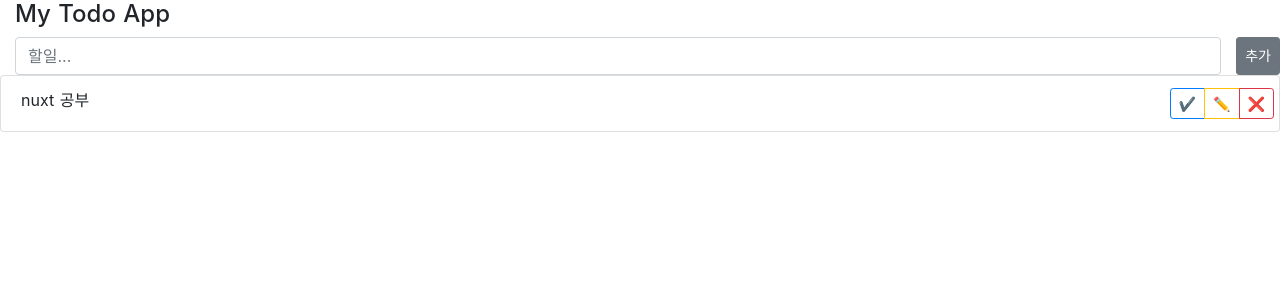
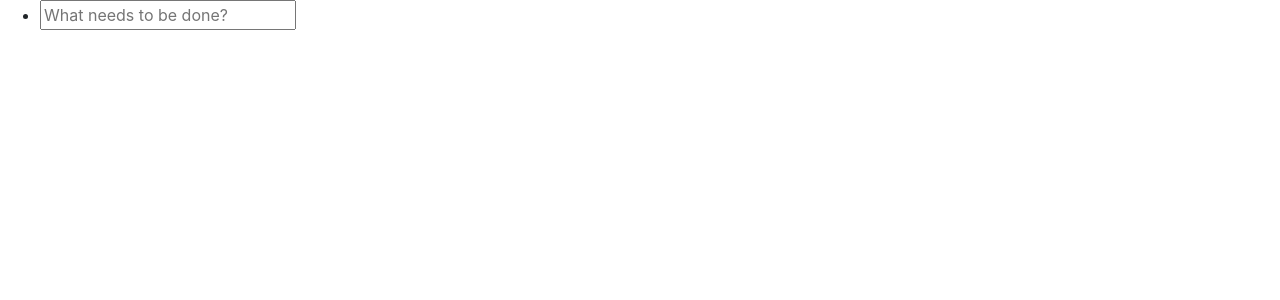
Before and after one commit to yunseop-kim/nuxt-todo, a Nuxt app: page / in a window 1280 px wide. Shown: the top 300 px of the page. Built offline with nearby package versions, Linux system fonts and the light colour scheme.

Commit message:
bootstrap 제거 및 vuex 적용

```diff
--- a/pages/index.vue
+++ b/pages/index.vue
@@ -1,100 +1,34 @@
 <template>
-  <b-container fluid>
-    <h4>My Todo App</h4>
-    <b-row>
-      <b-col>
-        <b-form-input :type="'text'" placeholder="할일..." v-model="context"></b-form-input>
-      </b-col>
-      <b-button :size="'sm'" @click="add">추가</b-button>
-    </b-row>
-    <b-row>
-      <b-list-group class="w-100">
-        <b-list-group-item v-for="todo in todoList" :key="todo.key">
-          <b-row>
-            <b-col>
-              <b-form-input v-if="editIndex === todo.idx" v-model="editContext"></b-form-input>
-              <span v-else :class="{'done-line': todo.isFinished}">{{todo.content}}</span>
-            </b-col>
-            <b-button-group>
-              <b-button :variant=" todo.isFinished ? 'primary' : 'outline-primary'" :size="'sm'" @click="checkTodo(todo.idx)">✔️</b-button>
-              <b-button :variant="'outline-warning'" :size="'sm'" @click="edit(todo.idx, todo.content)">✏️</b-button>
-              <b-button :variant="'outline-danger'" :size="'sm'" @click="remove(todo.idx)">❌</b-button>
-            </b-button-group>
-          </b-row>
-        </b-list-group-item>
-      </b-list-group>
-    </b-row>
-  </b-container>
+  <ul>
+    <li v-for="todo in todos" :key="todo.text">
+      <input type="checkbox" :checked="todo.done" @change="toggle(todo)">
+      <span :class="{ done: todo.done }">{{ todo.text }}</span>
+    </li>
+    <li><input placeholder="What needs to be done?" @keyup.enter="addTodo"></li>
+  </ul>
 </template>
 
 <script>
+import { mapMutations } from 'vuex'
+
 export default {
-  data() {
-    return {
-      editIndex: -1,
-      context: "",
-      editContext: "",
-      todoList: [
-        {
-          idx: 1,
-          isFinished: false,
-          content: "nuxt 공부",
-          key: this.makeid()
-        }
-      ]
-    };
+  computed: {
+    todos () { return this.$store.state.todos.list }
   },
   methods: {
-    add(e) {
-      if (this.context == "") return;
-      const idx = this.todoList.slice(-1)[0];
-      this.todoList.push({
-        idx,
-        isFinished: false,
-        content: this.context,
-        key: this.makeid()
-      });
-      this.context = "";
+    addTodo (e) {
+      this.$store.commit('todos/add', e.target.value)
+      e.target.value = ''
     },
-    edit(idx, context) {
-      if (this.editIndex === -1) {
-        this.editIndex = idx;
-        this.editContext = context;
-      } else {
-        const arrayIndex = this.findIndex(idx);
-        this.todoList[arrayIndex].content = this.editContext;
-        this.editIndex = -1;
-      }
-    },
-    remove(idx) {
-      const index = this.findIndex(idx);
-      if (index > -1) this.todoList.splice(index, 1);
-    },
-    checkTodo(idx) {
-      // const result = JSON.stringify(this.todoList);
-      const arrayIndex = this.findIndex(idx);
-      this.todoList[arrayIndex].isFinished = !this.todoList[arrayIndex]
-        .isFinished;
-    },
-    findIndex(idx) {
-      return this.todoList.map(e => e.idx).indexOf(idx);
-    },
-    makeid() {
-      var text = "";
-      var possible =
-        "ABCDEFGHIJKLMNOPQRSTUVWXYZabcdefghijklmnopqrstuvwxyz0123456789";
-
-      for (var i = 0; i < 5; i++)
-        text += possible.charAt(Math.floor(Math.random() * possible.length));
-
-      return text;
-    }
+    ...mapMutations({
+      toggle: 'todos/toggle'
+    })
   }
-};
+}
 </script>
 
 <style>
-.done-line {
+.done {
   text-decoration: line-through;
 }
 </style>
```
